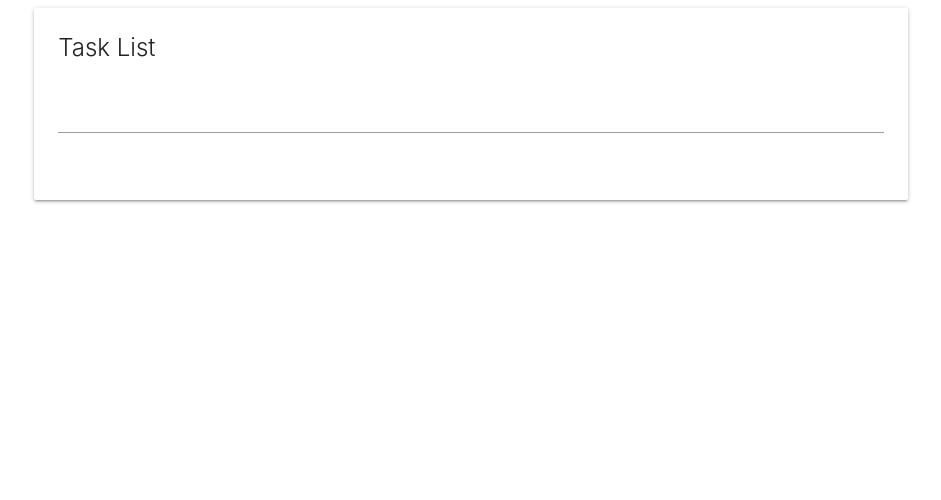
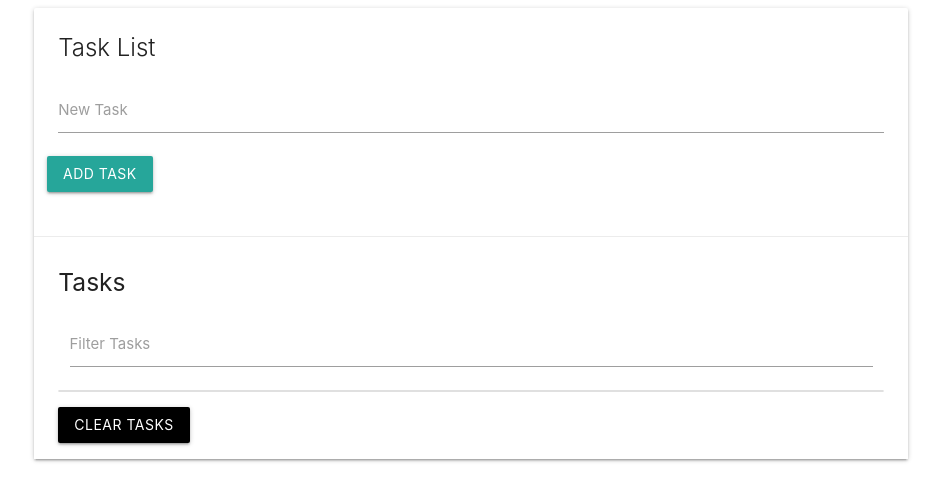
Before and after one commit to AnthonyBobongo/dom-project, a plain HTML site: page index.html in a window 1280 px wide. Shown: the whole page, without its empty margins (169-1110 px from the left). Drawn offline with nearby package versions, Linux system fonts and the light colour scheme.

Commit message:
Adding UI components

```diff
--- a/index.html
+++ b/index.html
@@ -18,10 +18,21 @@
             <div class="row">
               <form id="task-form">
                 <div class="input-field col s12">
-                  <input type="text" name>
+                  <input type="text" name ="task" id="task">
+                  <label for="task">New Task</label>
                 </div>
+                <input type="Submit" value= "Add Task" class="btn">
               </form>
             </div>
+          </div>
+          <div class="card-action">
+            <h5 id="task-title">Tasks</h5>
+            <div class="input-field col s12">
+              <input type="text" name ="filter" id="filter">
+              <label for="filter">Filter Tasks</label>
+            </div>
+            <ul class="collection"></ul>
+            <a href="#" class="clear-task btn black">Clear Tasks<a>
           </div>
         </div>
       </div>
```
